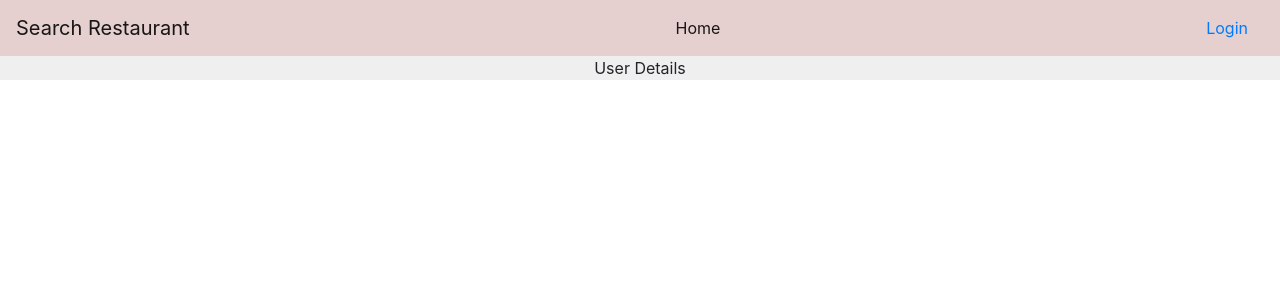
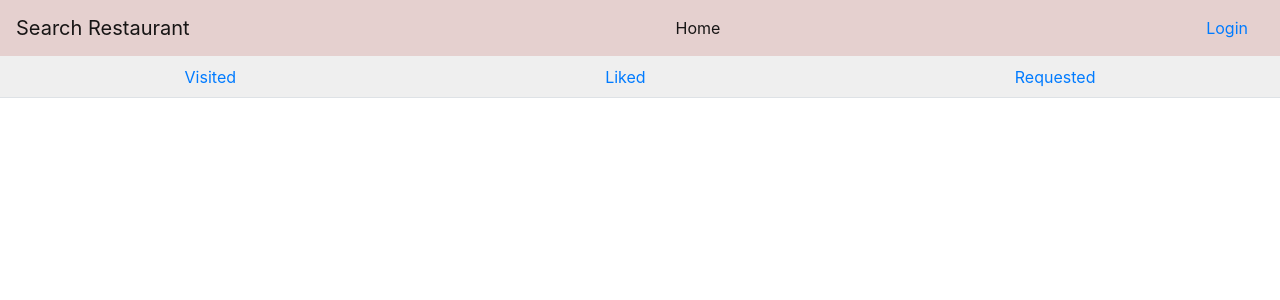
Before and after one commit to demi-werkzam/restaurant-app-frontend, a React (Create React App) app: page /users/1 in a window 1280 px wide. Shown: the top 300 px of the page. Built offline with nearby package versions, Linux system fonts and the light colour scheme; no server answers.

Commit message:
Added bootstrap navbar to the page

```diff
--- a/src/pages/UserDetails/index.js
+++ b/src/pages/UserDetails/index.js
@@ -1,5 +1,18 @@
-import React, { useEffect } from "react";
+import React from "react";
+import { Nav } from "react-bootstrap";
 
 export default function UserDetails() {
-  return <div>User Details</div>;
+  return (
+    <Nav fill variant="tabs">
+      <Nav.Item>
+        <Nav.Link href="/home"> Visited </Nav.Link>
+      </Nav.Item>
+      <Nav.Item>
+        <Nav.Link eventKey="link-2"> Liked </Nav.Link>
+      </Nav.Item>
+      <Nav.Item>
+        <Nav.Link eventKey="link-3"> Requested</Nav.Link>
+      </Nav.Item>
+    </Nav>
+  );
 }
```
Also changed, not shown: 1 other file (tests, documents, lock files or other folders).
